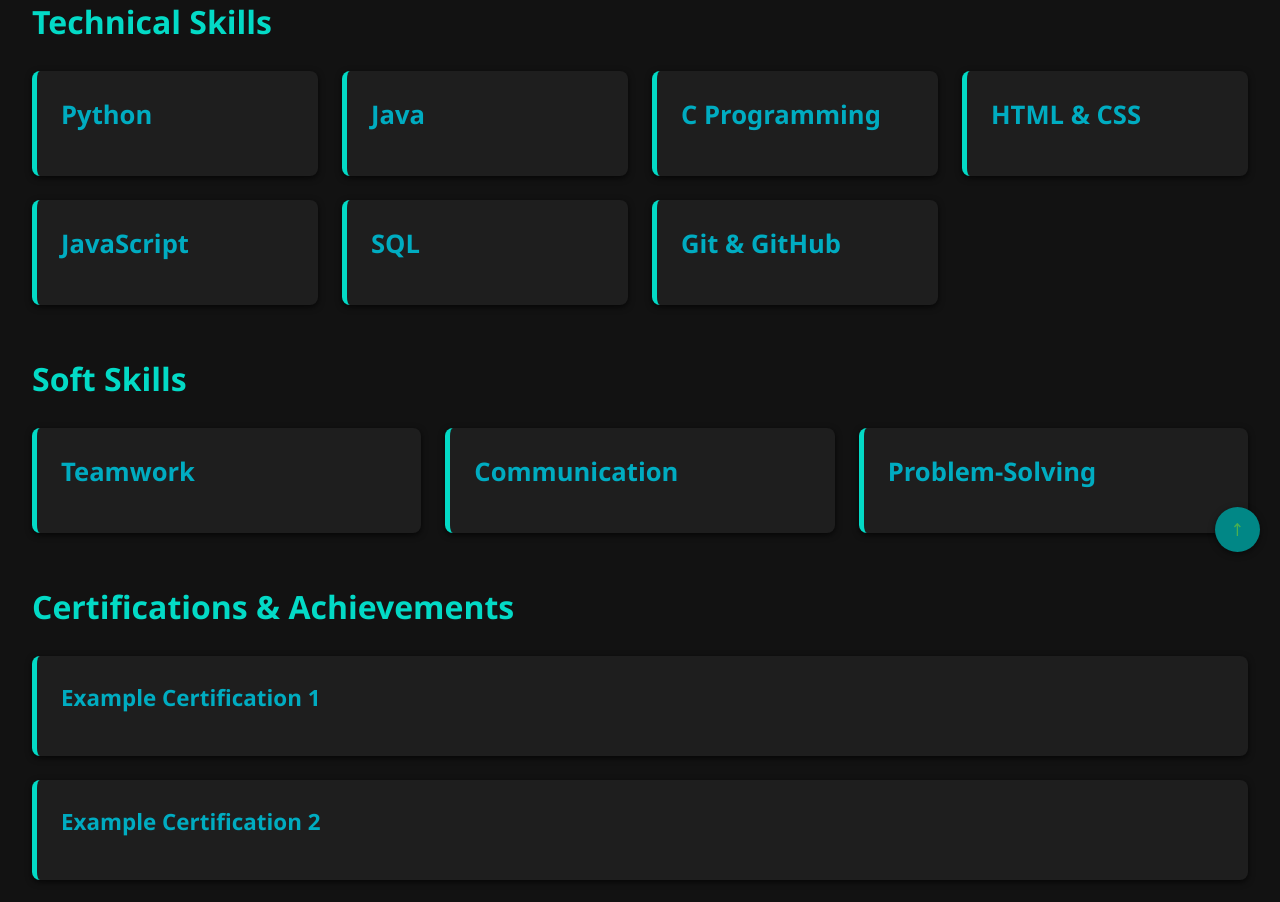
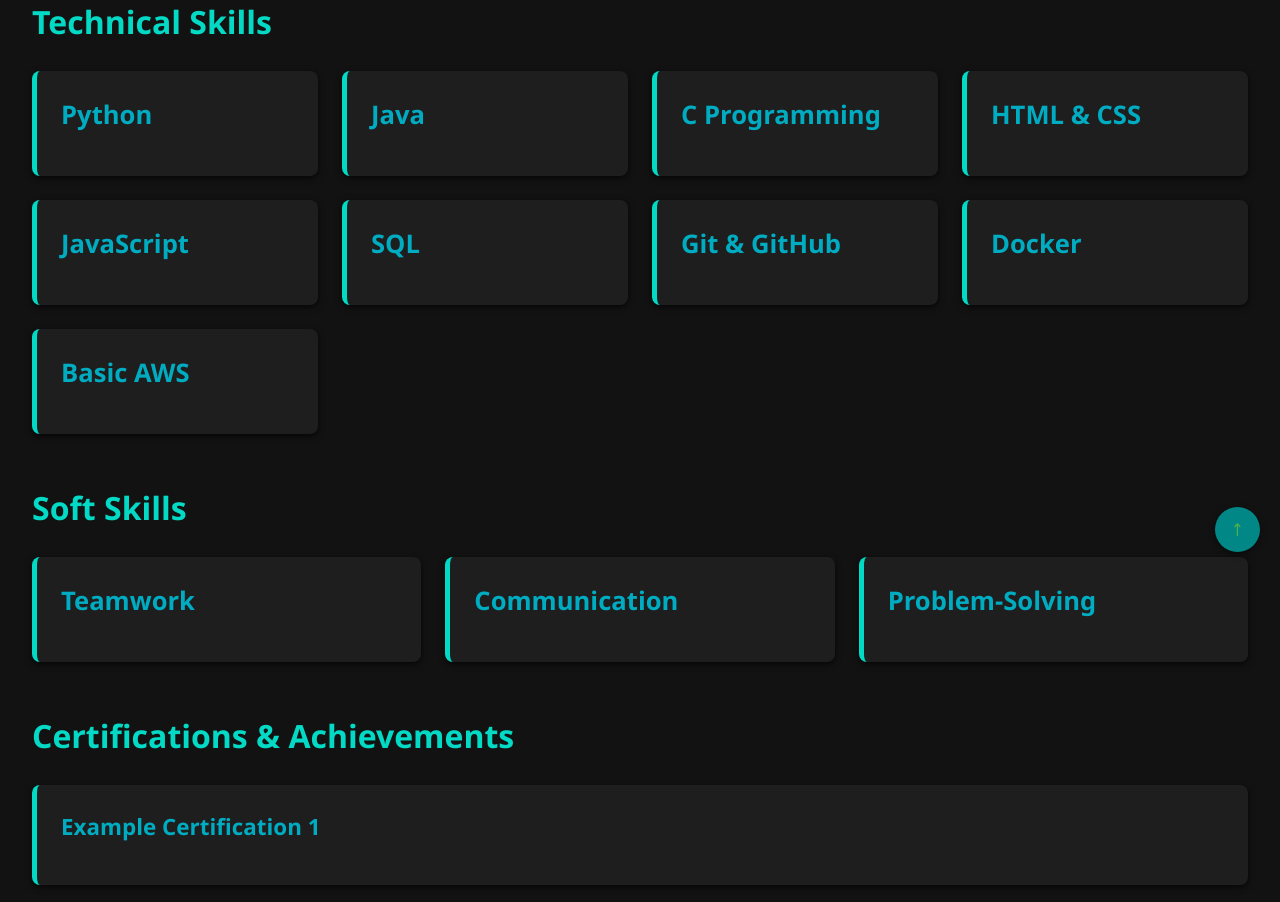
Before and after one commit to keerthivasan91/Personal-Website, a Flask app: page /skills in a window 1280 px wide. Shown: the part 228-1130 px from the top of the page. Run offline with Flask 3, Linux system fonts and the light colour scheme.

Commit message:
added few more skills

```diff
--- a/templates/skills.html
+++ b/templates/skills.html
@@ -14,6 +14,8 @@
       <div class="skill-card"><h3>JavaScript</h3></div>
       <div class="skill-card"><h3>SQL</h3></div>
       <div class="skill-card"><h3>Git & GitHub</h3></div>
+      <div class="skill-card"><h3>Docker</h3></div>
+      <div class="skill-card"><h3>Basic AWS</h3></div>
     </div>
 
     <!-- Soft Skills Section -->
```
